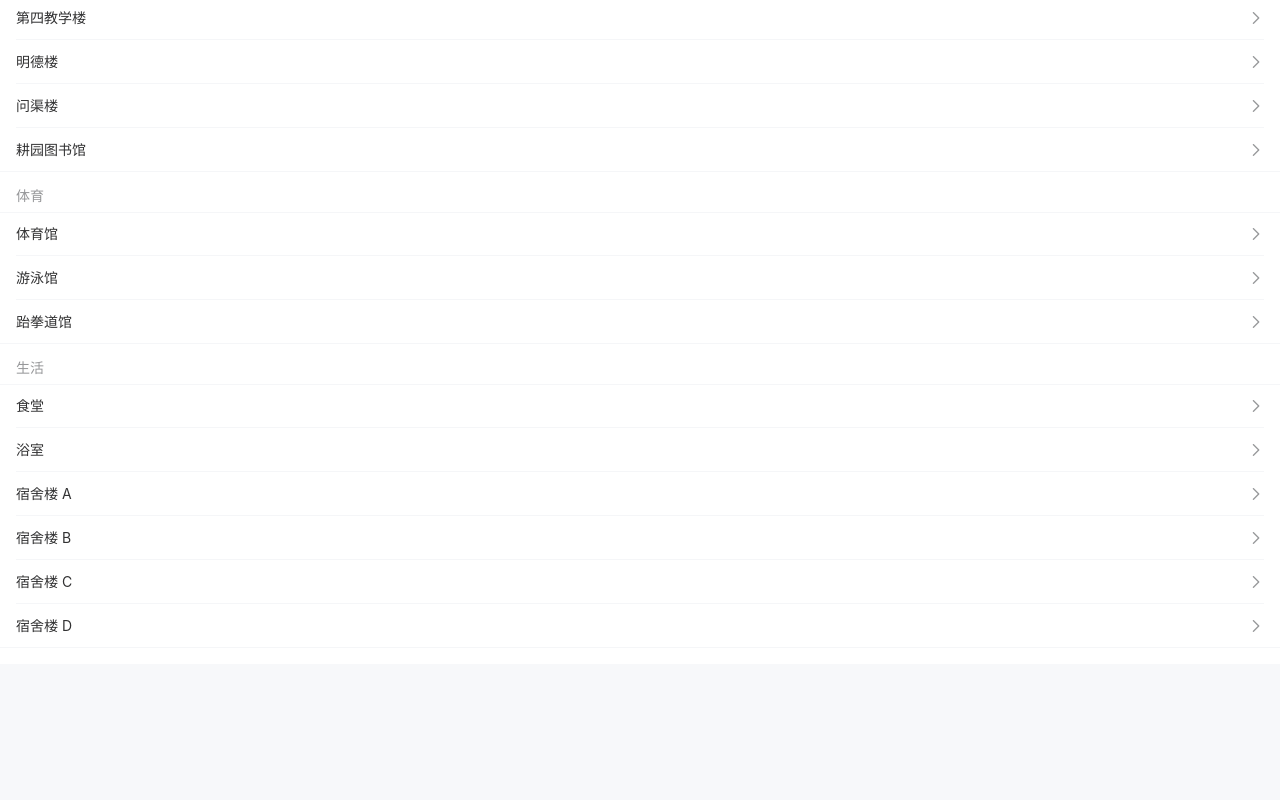
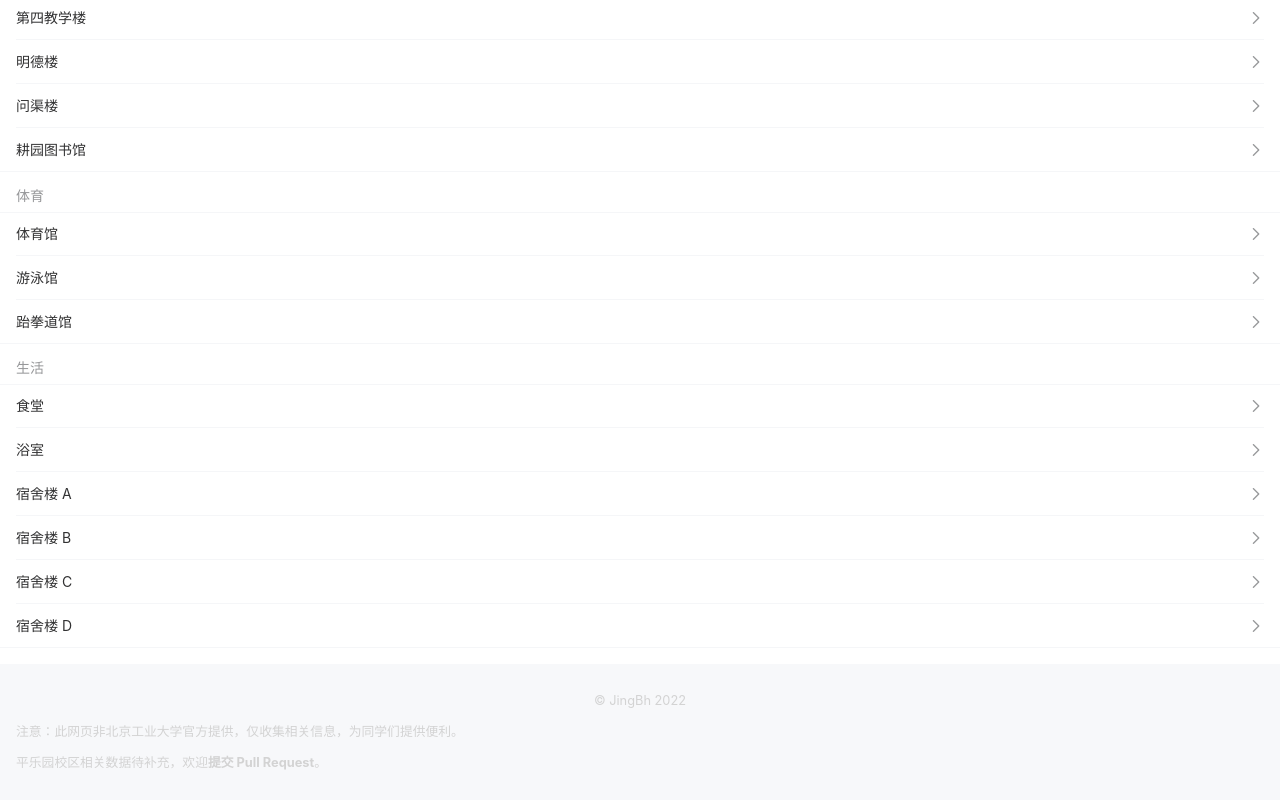
Before and after one commit to bjut-tech/epicode, a Nuxt app: page / in a window 1280 px wide. Shown: the part 331-1131 px from the top of the page. Before the commit the page ends 995 px from the top, so only its background shows below. Built offline with nearby package versions, Linux system fonts and the light colour scheme.

Commit message:
chore: add footer

```diff
--- a/app.vue
+++ b/app.vue
@@ -51,4 +51,16 @@ onMounted(() => {
       </van-tab>
     </van-tabs>
   </div>
+
+  <div class="footer">
+    <p class="text-center">
+      &copy; JingBh 2022
+    </p>
+    <p>
+      注意：此网页非北京工业大学官方提供，仅收集相关信息，为同学们提供便利。
+    </p>
+    <p>
+      平乐园校区相关数据待补充，欢迎<a class="link-no-color" href="https://github.com/bjut-tech/epicode" target="_blank">提交 Pull Request</a>。
+    </p>
+  </div>
 </template>
--- a/assets/css/index.css
+++ b/assets/css/index.css
@@ -7,6 +7,12 @@ body {
     padding: 1rem 0;
 }
 
+.footer {
+    padding: 1rem;
+    font-size: 80%;
+    color: lightgray;
+}
+
 .title {
     margin: 0 auto 1rem;
     font-size: 150%;
@@ -14,3 +20,12 @@ body {
     text-align: center;
     color: var(--van-text-color);
 }
+
+.text-center {
+    text-align: center !important;
+}
+
+.link-no-color {
+    color: inherit;
+    font-weight: bold;
+}
```
